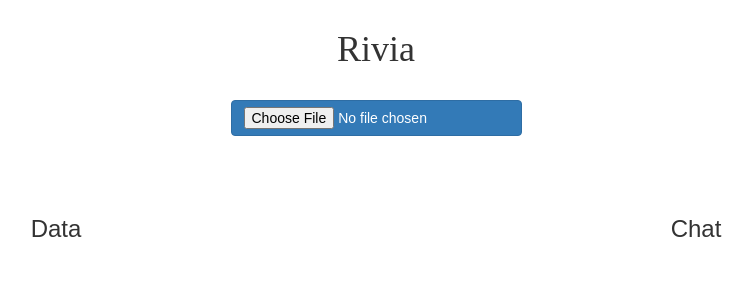
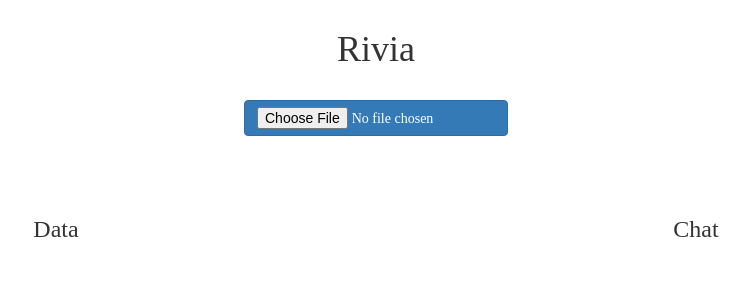
Before and after one commit to meghpatel/table-bot, a Flask app: template templates/index.html in a window 1280 px wide. Shown: the top 300 px of the page, without its empty margins (264-1016 px from the left). Run offline with Flask 2, Linux system fonts and the light colour scheme; the template is opened without the code that fills it, so the values that code supplies are empty; some libraries are stand-ins or nearby versions; some web fonts are replaced.

Commit message:
Changes in UI

```diff
--- a/app.py
+++ b/app.py
@@ -13,6 +13,7 @@ ALLOWED_EXTENSIONS = {'txt', 'pdf', 'csv','tsv'}
 app.config['ALLOWED_EXTENSIONS'] = ALLOWED_EXTENSIONS
 
 current_file = 'data/output.tsv'
+app = Flask(__name__, static_folder='static')
 
 rivia = None
 typefile = str()
@@ -63,8 +64,11 @@ def answer(query):
 
 
 # @app.before_first_request(load_func())
+# @app.route('/')
+# def index():
+# 	return render_template('homepage.html')
 
-@app.route('/')
+@app.route('/home')
 def home():
 	return render_template("index.html")
 
@@ -84,7 +88,6 @@ def home():
 
 @app.route('/upload', methods=['POST', 'GET'])
 def upload():
-
 	if request.method == 'POST':
 		f = request.files['table']
 		if f and allowed_file(f.filename):
@@ -139,6 +142,9 @@ def getanswer():
 def audio():
 	return render_template("audio.html")
 
+# @app.route('/wikiqa')
+# def wikiqa():
+# 	return render_template('wikiqa.html')
 if __name__ == '__main__':
 	load_func()
 	app.run(debug=True)
--- a/static/style.css
+++ b/static/style.css
@@ -1,6 +1,6 @@
 body {
     padding-top: 10px;
-    font-family: 'Lobster', sans-serif;
+    font-family: 'Lobster', serif;
 }
 
 #chatbot {
```
